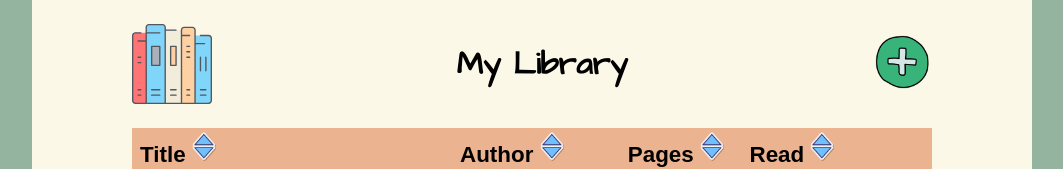
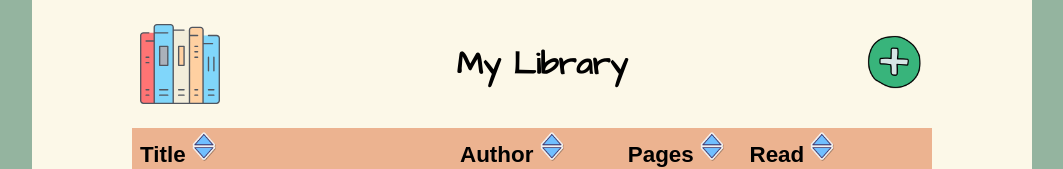
Before and after one commit to sawfiz/Library, a website: page index.html in a window 1280 px wide. Shown: the top 169 px of the page, without its empty margins (108-1171 px from the left). Drawn offline with Linux system fonts and the light colour scheme.

Commit message:
Use main to control header and table widthresponsiveness:

```diff
--- a/style.css
+++ b/style.css
@@ -14,16 +14,19 @@ body {
 .content-container {
   background: #fcf8e8;
   width: clamp(460px, 100%, 1000px);
-  /* margin-left: clamp(10px, 5%, 100px);
-  margin-right: clamp(10px, 5%, 100px); */
   margin: auto;
   position: relative;
   min-height: 100vh;
 }
 
+main {
+  width: clamp(460px, 80%, 800px);
+  margin: auto;
+}
+
 header {
   background: #fcf8e8;
-  width: max(80%, 460px);
+  padding: 0 0.5rem 0 0.5rem;
   height: 8rem;
   margin: auto;
   display: flex;
@@ -49,7 +52,6 @@ h1 {
 
 table {
   border-collapse: collapse;
-  width: max(80%, 460px);
   margin: auto;
   position: relative;
 }
```
